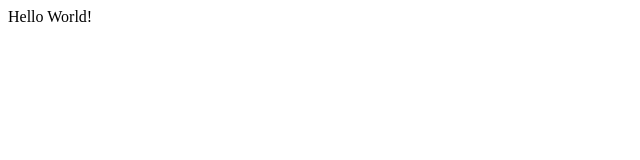
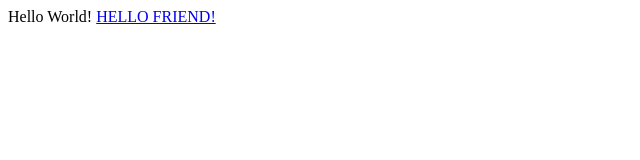
Before and after one commit to alxZ930/alxZ930.github.io, a plain HTML site: page index.html in a window 1280 px wide. Shown: the whole page, without its empty margins (0-640 px from the left). Drawn offline with Linux system fonts and the light colour scheme.

Commit message:
Update index.html

```diff
--- a/index.html
+++ b/index.html
@@ -7,5 +7,6 @@
 </head>
 <body>
   Hello World!
-</body>
+<a href="http://ya.ru">  HELLO FRIEND! </a>
+  </body>
 </html>
```
